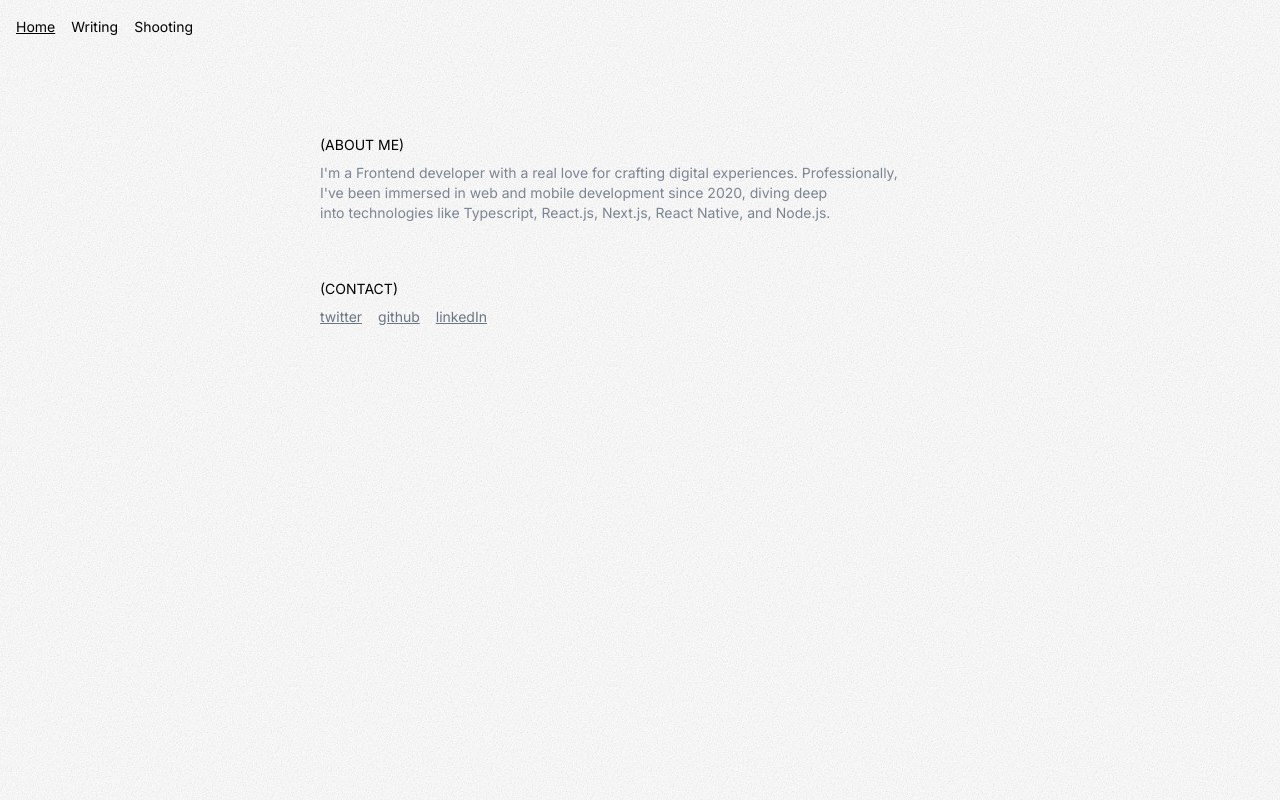
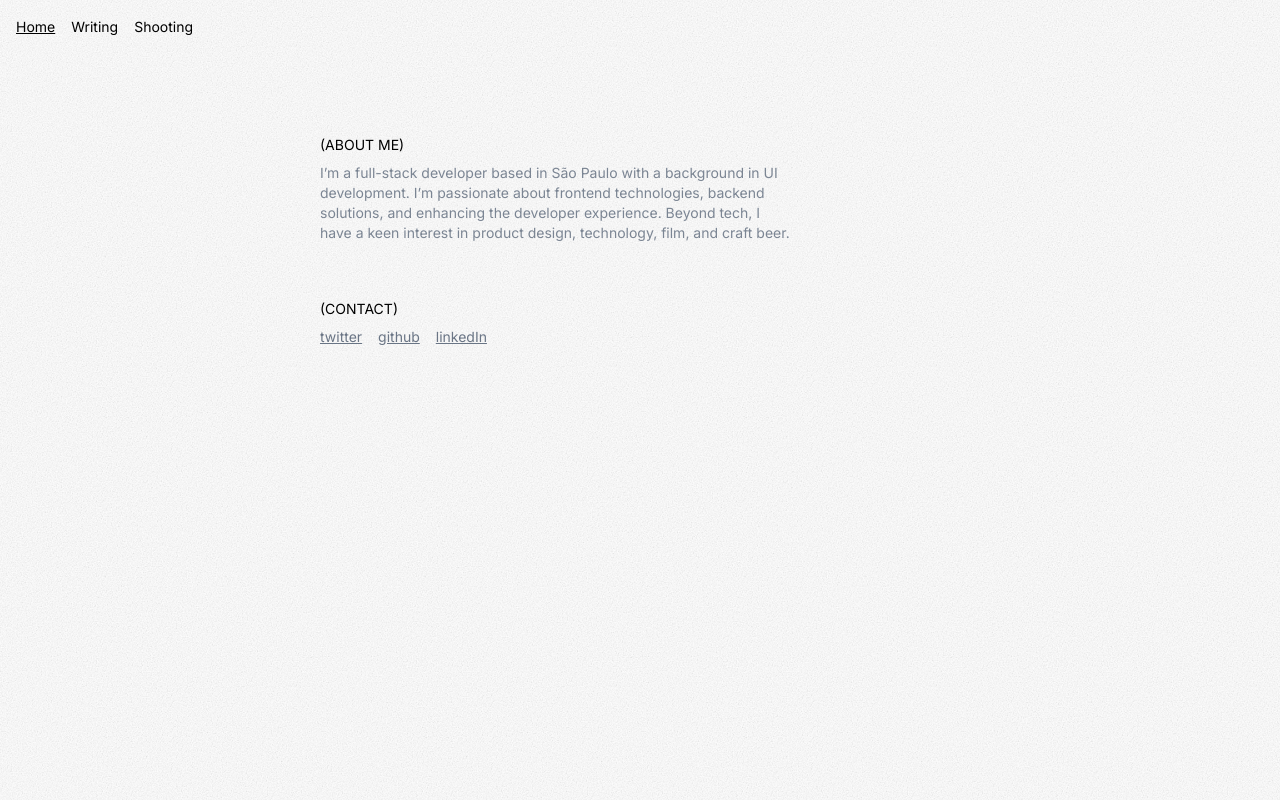
Before and after one commit to rbpolim/website, a Next.js app: page / in a window 1280 px wide. Built offline with nearby package versions, Linux system fonts and the light colour scheme.

Commit message:
chore: update about text

```diff
--- a/src/app/(site)/page.tsx
+++ b/src/app/(site)/page.tsx
@@ -22,10 +22,7 @@ export default function Home() {
       <div>
         <Heading
           title="about me"
-          description="I'm a Frontend developer with a real love for crafting digital
-        experiences. Professionally, I've been immersed in web and mobile
-        development since 2020, diving deep into technologies like Typescript,
-        React.js, Next.js, React Native, and Node.js."
+          description="I’m a full-stack developer based in São Paulo with a background in UI development. I’m passionate about frontend technologies, backend solutions, and enhancing the developer experience. Beyond tech, I have a keen interest in product design, technology, film, and craft beer."
         />
       </div>
       <div>
```
